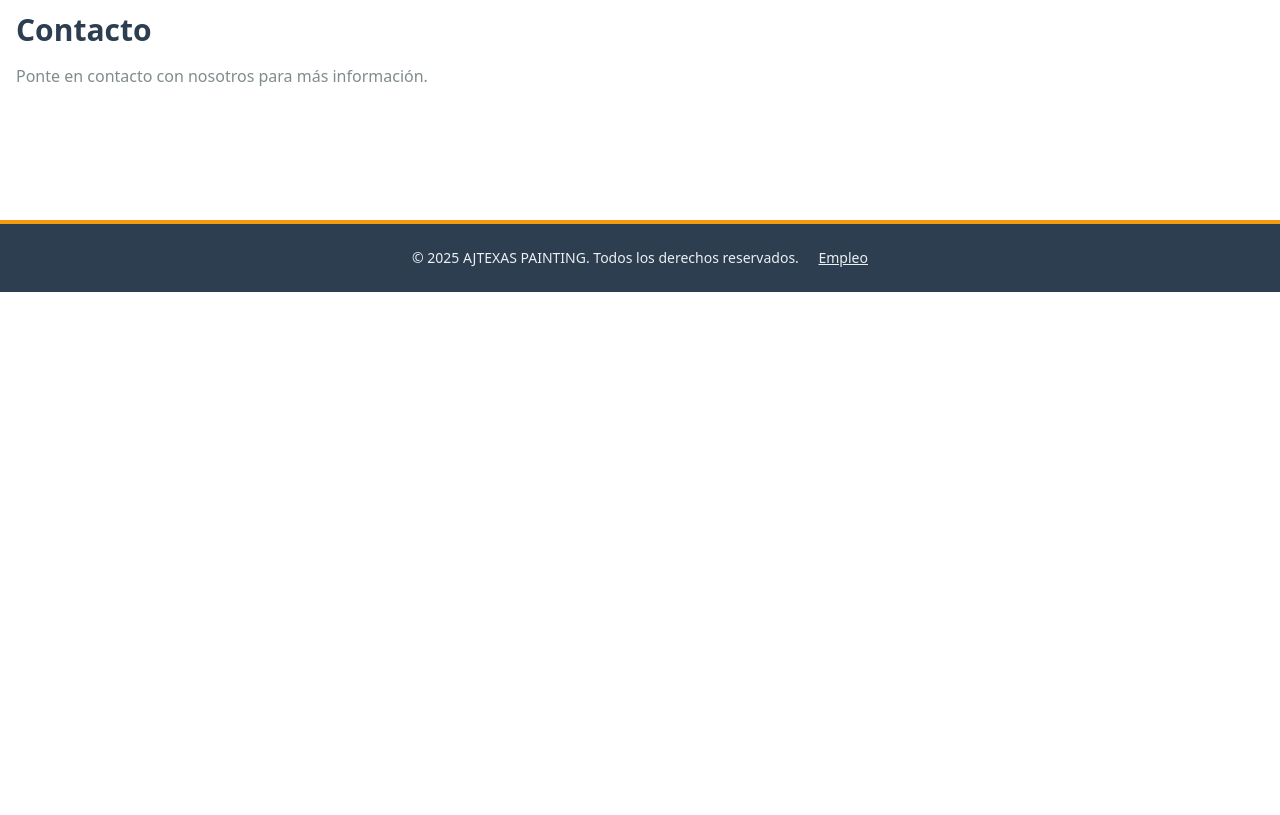
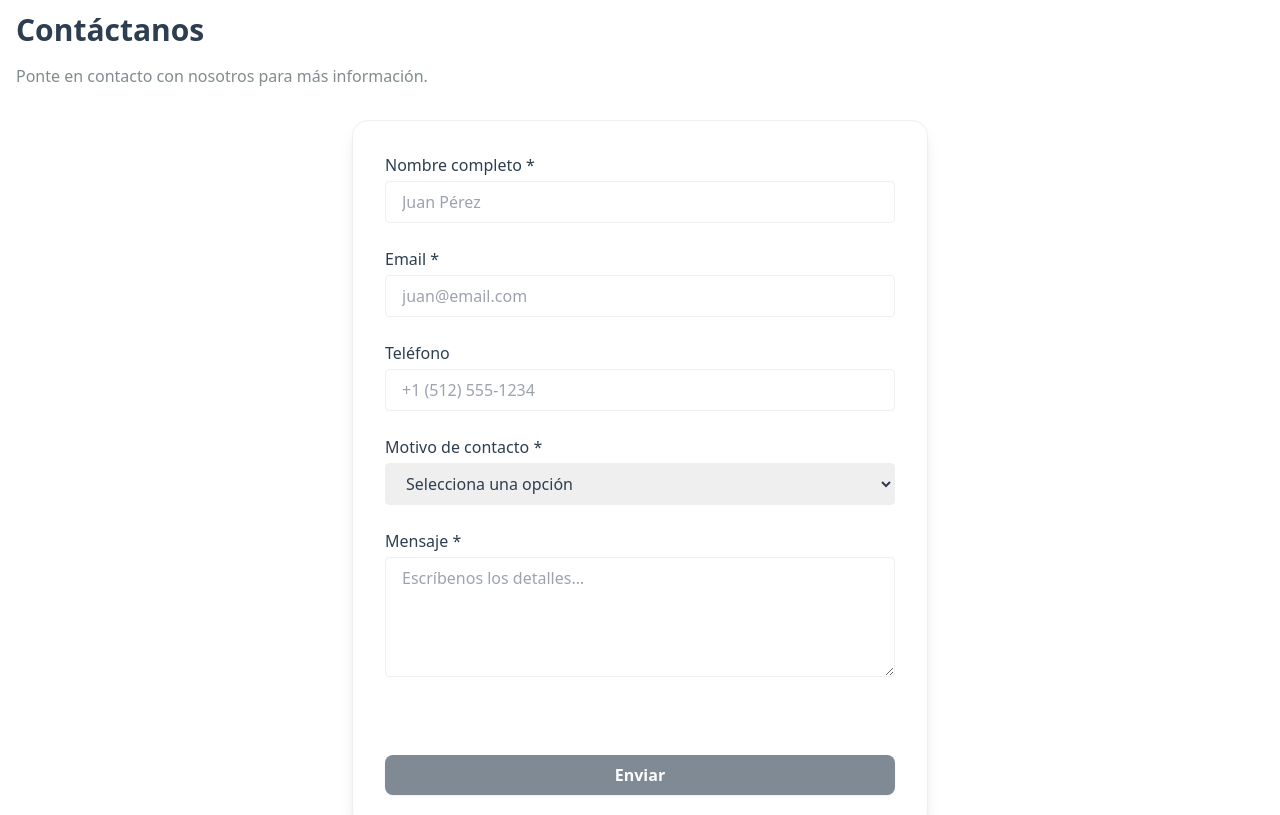
Before and after one commit to davlland/AJTEXAS-PAINTING, a React (Vite) app: page /contacto in a window 1280 px wide. Shown: the part 420-1235 px from the top of the page. Before the commit the page ends 800 px from the top, so only its background shows below. Built offline with nearby package versions, Linux system fonts and the light colour scheme.

Commit message:
feat: implement enhanced Contact form with validation, cooldown, and success/error messaging; update Footer and Services components for improved navigation and video handling

```diff
--- a/src/components/Contact.jsx
+++ b/src/components/Contact.jsx
@@ -1,10 +1,163 @@
-import React from 'react';
+import React, { useRef, useState } from 'react';
 
-const Contact = () => (
-  <section id="contacto" className="py-12 bg-fondo">
-    <h2 className="text-3xl font-bold text-primario mb-4">Contacto</h2>
-    <p className="text-neutroOscuro">Ponte en contacto con nosotros para más información.</p>
-  </section>
-);
+const FORM_ACTION = "https://formsubmit.co/contacto@ajtexaspainting.com"; // Cambia el email si es necesario
+const COOLDOWN_SECONDS = 15;
+
+const motivos = [
+  "Presupuesto",
+  "Soporte",
+  "Trabaja con nosotros",
+  "Otro"
+];
+
+const Contact = () => {
+  const [sending, setSending] = useState(false);
+  const [success, setSuccess] = useState("");
+  const [error, setError] = useState("");
+  const [cooldown, setCooldown] = useState(0);
+  const formRef = useRef(null);
+  const headingRef = useRef(null);
+
+  // Cooldown para evitar spam
+  React.useEffect(() => {
+    if (cooldown > 0) {
+      const timer = setTimeout(() => setCooldown(cooldown - 1), 1000);
+      return () => clearTimeout(timer);
+    }
+  }, [cooldown]);
+
+  // Devuelve el focus al encabezado tras enviar
+  React.useEffect(() => {
+    if (success && headingRef.current) {
+      headingRef.current.focus();
+    }
+  }, [success]);
+
+  // Validación nativa + deshabilitar botón si no es válido
+  const [isValid, setIsValid] = useState(false);
+  const handleInput = (e) => {
+    if (formRef.current) {
+      setIsValid(formRef.current.checkValidity());
+    }
+  };
+
+  // Manejo de envío
+  const handleSubmit = async (e) => {
+    setError("");
+    setSuccess("");
+    setSending(true);
+    setCooldown(COOLDOWN_SECONDS);
+    // Deja que el form haga POST normal
+  };
+
+  return (
+    <section id="contacto" className="py-12 bg-fondo">
+      <h2
+        className="text-3xl font-bold text-primario mb-4 outline-none"
+        tabIndex={-1}
+        ref={headingRef}
+      >
+        Contáctanos
+      </h2>
+      <p className="text-neutroOscuro mb-8">Ponte en contacto con nosotros para más información.</p>
+      <form
+        ref={formRef}
+        className="max-w-xl mx-auto bg-white/90 rounded-2xl shadow-lg p-8 flex flex-col gap-6 border border-acento2"
+        method="POST"
+        action={FORM_ACTION}
+        onInput={handleInput}
+        onSubmit={handleSubmit}
+        autoComplete="on"
+      >
+        {/* Campos ocultos FormSubmit */}
+        <input type="hidden" name="_next" value="/contacto?success=1" />
+        <input type="hidden" name="_subject" value="Nuevo mensaje de contacto desde la web" />
+        <input type="hidden" name="_captcha" value="false" />
+        <input type="text" name="_honey" className="hidden" tabIndex={-1} autoComplete="off" />
+        {/* Campos visibles */}
+        <div>
+          <label htmlFor="nombre" className="block font-medium text-primario mb-1">Nombre completo *</label>
+          <input
+            id="nombre"
+            name="Nombre"
+            type="text"
+            required
+            placeholder="Juan Pérez"
+            className="w-full px-4 py-2 rounded border border-acento2 focus:ring-2 focus:ring-primario outline-none"
+            autoComplete="name"
+            minLength={3}
+            maxLength={60}
+          />
+        </div>
+        <div>
+          <label htmlFor="email" className="block font-medium text-primario mb-1">Email *</label>
+          <input
+            id="email"
+            name="Email"
+            type="email"
+            required
+            placeholder="juan@email.com"
+            className="w-full px-4 py-2 rounded border border-acento2 focus:ring-2 focus:ring-primario outline-none"
+            autoComplete="email"
+            pattern="^[^@\s]+@[^@\s]+\.[^@\s]+$"
+          />
+        </div>
+        <div>
+          <label htmlFor="telefono" className="block font-medium text-primario mb-1">Teléfono</label>
+          <input
+            id="telefono"
+            name="Teléfono"
+            type="tel"
+            placeholder="+1 (512) 555-1234"
+            className="w-full px-4 py-2 rounded border border-acento2 focus:ring-2 focus:ring-primario outline-none"
+            autoComplete="tel"
+            pattern="^[+]?[(]?[0-9]{1,4}[)]?[-\s\./0-9]*$"
+            maxLength={25}
+          />
+        </div>
+        <div>
+          <label htmlFor="motivo" className="block font-medium text-primario mb-1">Motivo de contacto *</label>
+          <select
+            id="motivo"
+            name="Motivo"
+            required
+            className="w-full px-4 py-2 rounded border border-acento2 focus:ring-2 focus:ring-primario outline-none"
+            defaultValue=""
+          >
+            <option value="" disabled>Selecciona una opción</option>
+            {motivos.map(m => <option key={m} value={m}>{m}</option>)}
+          </select>
+        </div>
+        <div>
+          <label htmlFor="mensaje" className="block font-medium text-primario mb-1">Mensaje *</label>
+          <textarea
+            id="mensaje"
+            name="Mensaje"
+            required
+            placeholder="Escríbenos los detalles…"
+            className="w-full px-4 py-2 rounded border border-acento2 focus:ring-2 focus:ring-primario outline-none min-h-[120px] resize-vertical"
+            minLength={10}
+            maxLength={1000}
+          />
+        </div>
+        {/* Mensaje de éxito/error accesible */}
+        <div aria-live="polite" className="min-h-[24px]">
+          {sending && <span className="text-primario">Enviando…</span>}
+          {success && <span className="text-green-700 font-semibold">{success}</span>}
+          {error && <span className="text-red-600 font-semibold">{error}</span>}
+        </div>
+        <button
+          type="submit"
+          className={`bg-primario hover:bg-primarioOscuro text-fondo font-bold py-2 px-6 rounded-lg shadow transition-colors focus:outline-none focus:ring-2 focus:ring-primario ${sending || !isValid || cooldown > 0 ? 'opacity-60 cursor-not-allowed' : ''}`}
+          disabled={sending || !isValid || cooldown > 0}
+        >
+          {sending ? (
+            <span className="flex items-center gap-2"><svg className="animate-spin h-5 w-5 text-fondo" xmlns="http://www.w3.org/2000/svg" fill="none" viewBox="0 0 24 24"><circle className="opacity-25" cx="12" cy="12" r="10" stroke="currentColor" strokeWidth="4"></circle><path className="opacity-75" fill="currentColor" d="M4 12a8 8 0 018-8v8z"></path></svg>Enviando…</span>
+          ) : cooldown > 0 ? `Espera ${cooldown}s…` : 'Enviar'}
+        </button>
+      </form>
+    </section>
+  );
+};
 
 export default Contact;
--- a/src/components/Footer.jsx
+++ b/src/components/Footer.jsx
@@ -3,7 +3,7 @@ import { NavLink } from "react-router-dom";
 
 const Footer = () => (
   <footer className="bg-primario text-acento2 border-t-4 border-acento1 py-6 text-center">
-    <p className="text-sm">&copy; 2025 AJTEXAS PAINTING. Todos los derechos reservados. <NavLink to="/empleo" className="ml-4 underline hover:text-acento1">Empleo</NavLink></p>
+    <p className="text-sm">&copy; 2025 AJTEXAS PAINTING. Todos los derechos reservados. </p>
   </footer>
 );
 
--- a/src/components/Services.jsx
+++ b/src/components/Services.jsx
@@ -21,6 +21,21 @@ const Services = () => {
         <h2 className="text-3xl font-bold text-primario mb-6" tabIndex={-1} ref={h2Ref}>
           Servicios
         </h2>
+        <div className="flex gap-4 mb-8">
+          <a
+            href="/servicios/paint-texturing"
+            className="text-primario font-semibold underline underline-offset-4 hover:text-acento1 transition-colors"
+          >
+            Paint & Texturing
+          </a>
+          <span className="text-neutroOscuro">|</span>
+          <a
+            href="/servicios/make-ready"
+            className="text-primario font-semibold underline underline-offset-4 hover:text-acento1 transition-colors"
+          >
+            Make Ready
+          </a>
+        </div>
         {/* Menú eliminado según solicitud */}
         <Outlet />
       </div>
--- a/src/components/Services/MakeReady.jsx
+++ b/src/components/Services/MakeReady.jsx
@@ -24,12 +24,14 @@ const MakeReady = () => {
   const [selected, setSelected] = useState(items[0].key);
   const videoUrl = videos[selected];
   const videoRef = useRef(null);
+  const containerRef = useRef(null);
+  const [videoError, setVideoError] = useState(false);
 
   const handleSelect = (key) => {
     setSelected(key);
     setTimeout(() => {
-      if (videoRef.current) {
-        videoRef.current.scrollIntoView({ behavior: 'smooth', block: 'start' });
+      if (containerRef.current) {
+        containerRef.current.scrollIntoView({ behavior: 'smooth', block: 'center' });
       }
     }, 100);
   };
@@ -39,7 +41,13 @@ const MakeReady = () => {
       videoRef.current.load();
       videoRef.current.play().catch(() => {});
     }
-  }, [videoUrl]);
+    if (selected && containerRef.current) {
+      setTimeout(() => {
+        containerRef.current.scrollIntoView({ behavior: 'smooth', block: 'center' });
+      }, 100);
+    }
+    setVideoError(false);
+  }, [selected, videoUrl]);
 
   return (
     <div className="lg:flex gap-8">
@@ -63,6 +71,7 @@ const MakeReady = () => {
         </nav>
       </aside>
       <section className="flex-1 min-w-0 flex flex-col items-center">
+        <div ref={containerRef} className="w-full flex flex-col items-center scroll-mt-32">
           <h4 className="text-2xl font-bold text-primario mb-4">{items.find(i => i.key === selected)?.label}</h4>
           {videoUrl ? (
             <motion.div
@@ -87,14 +96,19 @@ const MakeReady = () => {
                   style={{ height: "31.25rem", maxHeight: "80vh" }}
                   whileHover={{ scale: 1.05, filter: "brightness(1.1)" }}
                   transition={{ duration: 0.4, ease: "ease" }}
+                  onError={() => setVideoError(true)}
                 >
                   Tu navegador no soporta la reproducción de video.
                 </motion.video>
+                {videoError && (
+                  <div className="text-red-600 mt-2">No se pudo cargar el video. Verifica la ruta o el archivo.</div>
+                )}
               </div>
             </motion.div>
           ) : (
             <div className="text-neutroOscuro">Agrega la ruta del video para este servicio en el objeto <b>videos</b>.</div>
           )}
+        </div>
       </section>
     </div>
   );
--- a/src/components/Services/PaintTexturing.jsx
+++ b/src/components/Services/PaintTexturing.jsx
@@ -41,12 +41,14 @@ const PaintTexturing = () => {
   const videoRef = useRef(null);
   const h3Ref = useRef(null);
   const h4Ref = useRef(null);
+  const containerRef = useRef(null);
+  const [videoError, setVideoError] = useState(false);
 
   const handleSelect = (key) => {
     setSelected(key);
     setTimeout(() => {
-      if (h4Ref.current) {
-        h4Ref.current.scrollIntoView({ behavior: 'smooth', block: 'center' });
+      if (containerRef.current) {
+        containerRef.current.scrollIntoView({ behavior: 'smooth', block: 'center' });
       }
     }, 100);
   };
@@ -56,7 +58,13 @@ const PaintTexturing = () => {
       videoRef.current.load();
       videoRef.current.play().catch(() => {});
     }
-  }, [videoUrl]);
+    if (selected && containerRef.current) {
+      setTimeout(() => {
+        containerRef.current.scrollIntoView({ behavior: 'smooth', block: 'center' });
+      }, 100);
+    }
+    setVideoError(false);
+  }, [selected, videoUrl]);
 
   return (
     <div className="lg:flex gap-8">
@@ -81,7 +89,7 @@ const PaintTexturing = () => {
       </aside>
       <section className="flex-1 min-w-0 flex flex-col items-center">
         {selected && (
-          <>
+          <div ref={containerRef} className="w-full flex flex-col items-center scroll-mt-32">
             <h4 ref={h4Ref} className="text-2xl font-bold text-primario mb-4">{items.find(i => i.key === selected)?.label}</h4>
             {videoUrl ? (
               <motion.div
@@ -106,15 +114,19 @@ const PaintTexturing = () => {
                     style={{ height: "31.25rem", maxHeight: "80vh" }}
                     whileHover={{ scale: 1.05, filter: "brightness(1.1)" }}
                     transition={{ duration: 0.4, ease: "ease" }}
+                    onError={() => setVideoError(true)}
                   >
                     Tu navegador no soporta la reproducción de video.
                   </motion.video>
+                  {videoError && (
+                    <div className="text-red-600 mt-2">No se pudo cargar el video. Verifica la ruta o el archivo.</div>
+                  )}
                 </div>
               </motion.div>
             ) : (
               <div className="text-neutroOscuro">Agrega la ruta del video para este servicio en el objeto <b>videos</b>.</div>
             )}
-          </>
+          </div>
         )}
       </section>
     </div>
```
Lines whose indentation alone changed are shown as unchanged.
